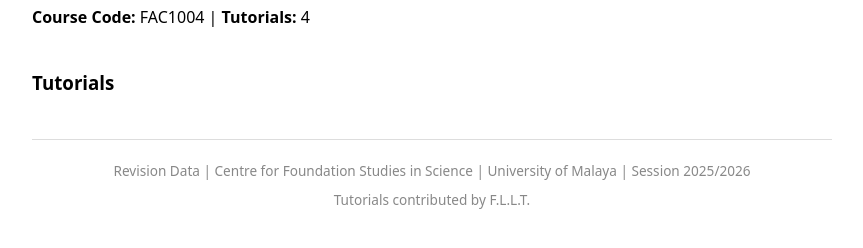
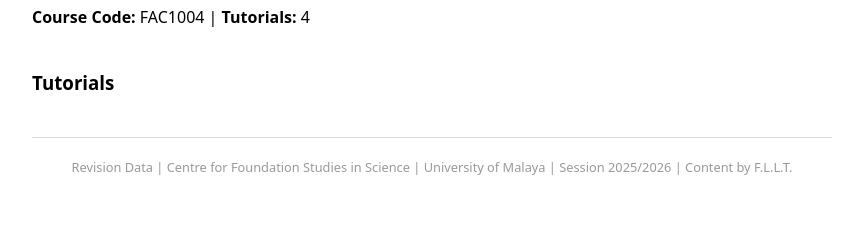
Before and after one commit to KuuminKochi/PASUM-s-Last-Exam, a plain HTML site: page advanced-mathematics-ii.html in a window 1280 px wide. Shown: the part 440-688 px from the top of the page, without its empty margins (208-1071 px from the left). Drawn offline with nearby package versions, Linux system fonts and the light colour scheme.

Commit message:
Update footer with more subtle acknowledgement

```diff
--- a/advanced-mathematics-ii.html
+++ b/advanced-mathematics-ii.html
@@ -53,9 +53,8 @@
 <ul>
 </ul>
 
-<footer style="margin-top: 3em; padding-top: 1em; border-top: 1px solid #ddd; font-size: 0.85em; color: #888; text-align: center;">
-<p>Revision Data | Centre for Foundation Studies in Science | University of Malaya | Session 2025/2026</p>
-<p style="margin-top: 0.5em;">Tutorials contributed by F.L.L.T.</p>
+<footer style="margin-top: 3em; padding-top: 1em; border-top: 1px solid #ddd; font-size: 0.8em; color: #999; text-align: center;">
+<p>Revision Data | Centre for Foundation Studies in Science | University of Malaya | Session 2025/2026 | Content by F.L.L.T.</p>
 </footer>
 
 </body>
```
Also changed, not shown: basic-chemistry-ii-tutorial-01.html (+2 -3 lines), basic-chemistry-ii.html (+2 -3 lines), basic-physics-ii.html (+2 -3 lines), index.html (+2 -3 lines), mathematics-ii-tutorial-01.html (+2 -3 lines), mathematics-ii.html (+2 -3 lines), mathematics-iii-tutorial-01.html (+2 -3 lines), mathematics-iii.html (+2 -3 lines).
